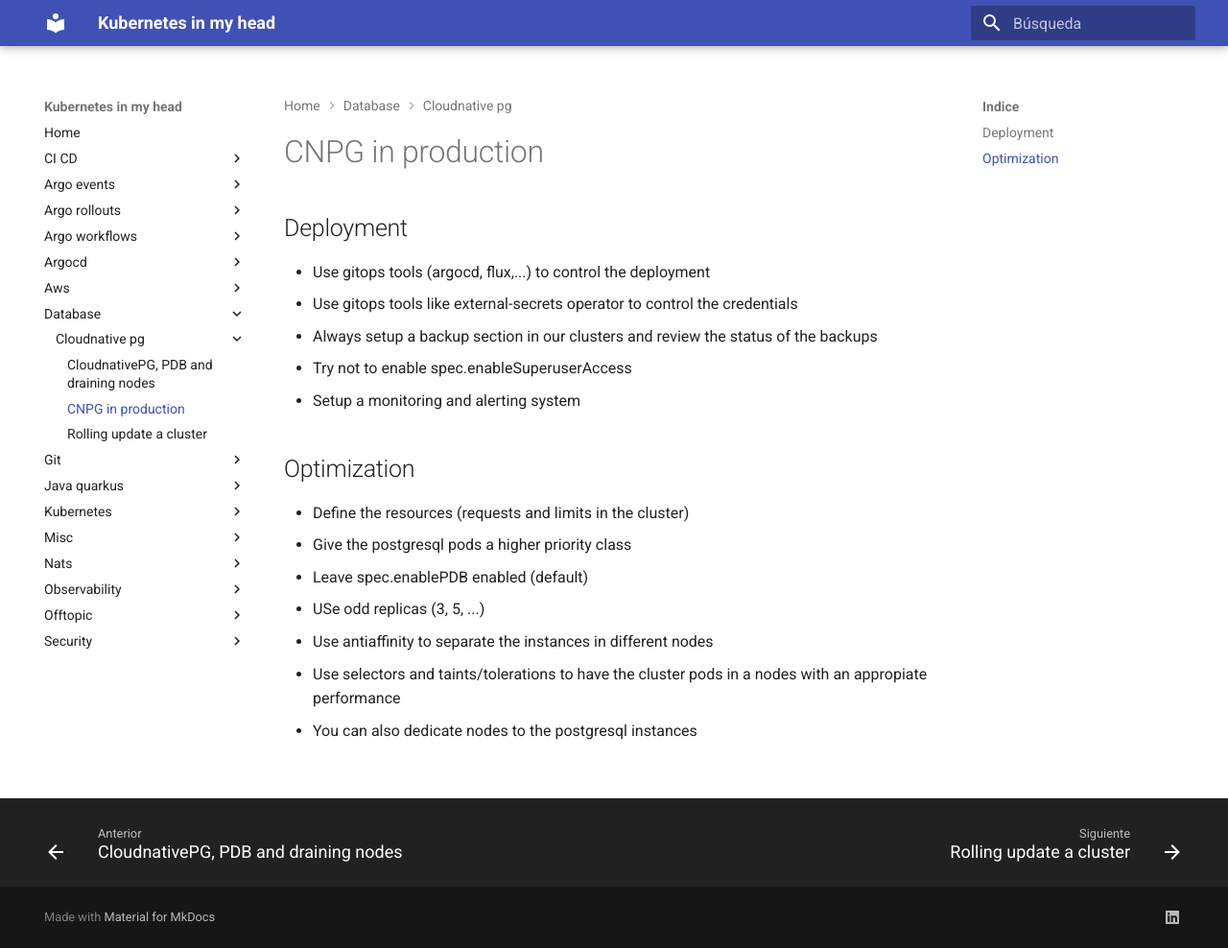
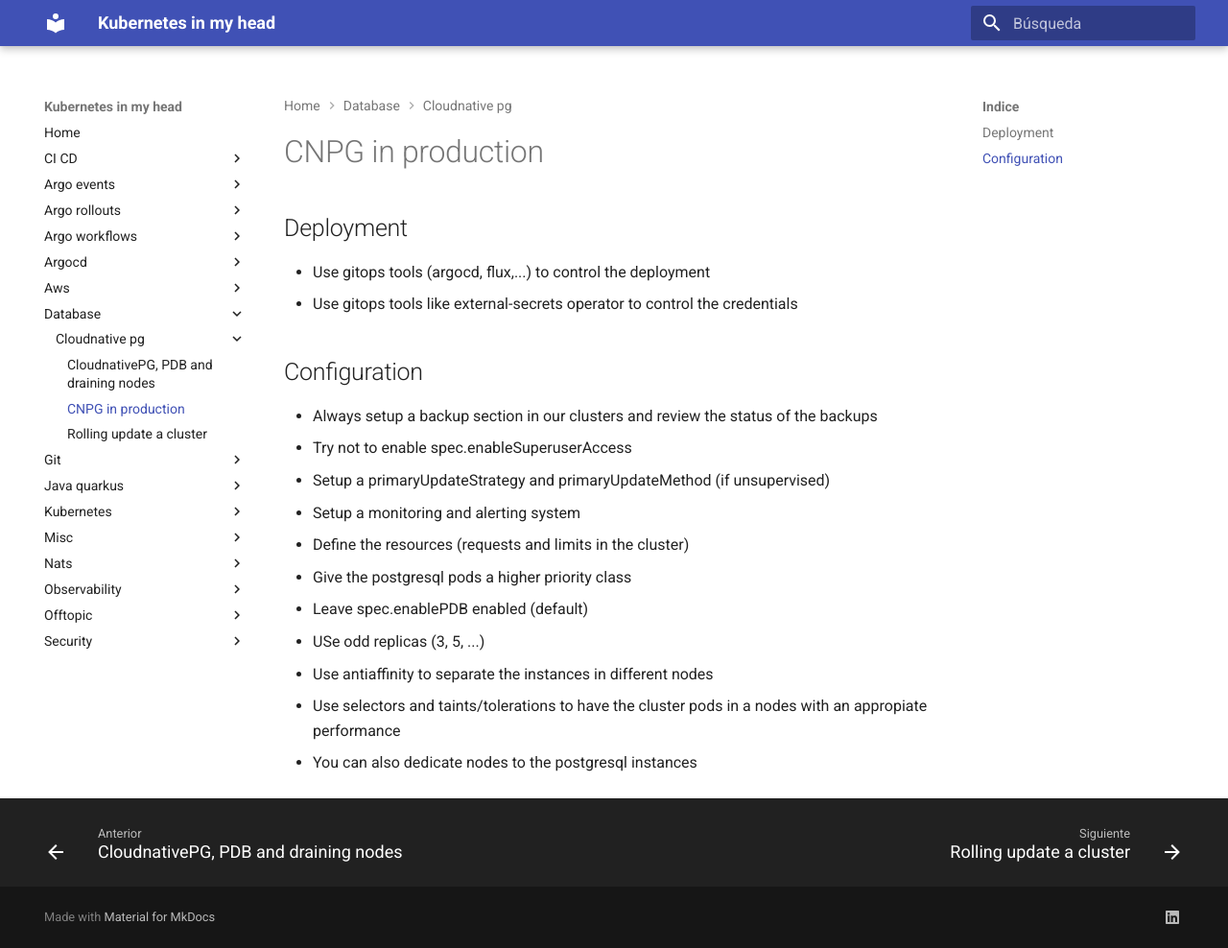
Before and after one commit to jorgelon/kubernetesinmyhead.net, an MkDocs documentation site: the page built from docs/database/cloudnative-pg/production.md, in a window 1280 px wide and 988 px high. Shown: the whole window at 96% size. Built offline with MkDocs 1.6.1 and Material for MkDocs 9.7.7, drawn with Linux system fonts in a browser that asks for light colours.

Commit message:
add supervised update

```diff
--- a/docs/database/cloudnative-pg/production.md
+++ b/docs/database/cloudnative-pg/production.md
@@ -4,12 +4,13 @@
 
 - Use gitops tools (argocd, flux,...) to control the deployment
 - Use gitops tools like external-secrets operator to control the credentials
+
+## Configuration
+
 - Always setup a backup section in our clusters and review the status of the backups
 - Try not to enable spec.enableSuperuserAccess
+- Setup a primaryUpdateStrategy and primaryUpdateMethod (if unsupervised)
 - Setup a monitoring and alerting system
-
-## Optimization
-
 - Define the resources (requests and limits in the cluster)
 - Give the postgresql pods a higher priority class
 - Leave spec.enablePDB enabled (default)
```
Also changed, not shown: docs/database/cloudnative-pg/rolling-update.md (+1 -1 lines).
